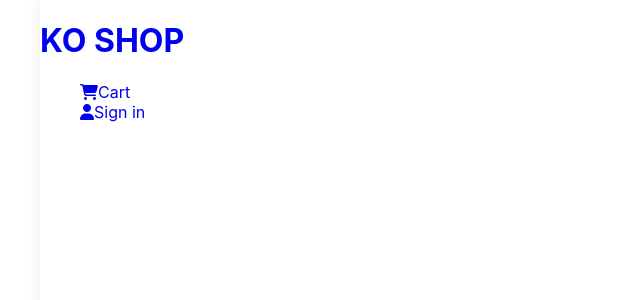
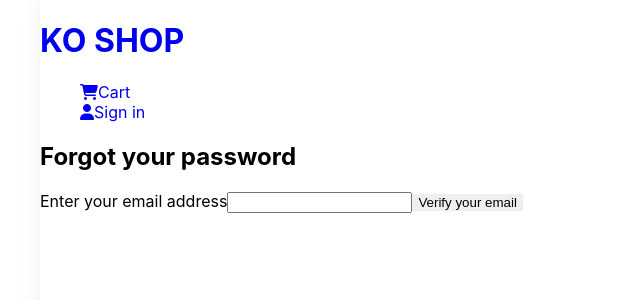
Before and after one commit to lcko1012/full-auth, a React (Create React App) app in the folder client/: page /forgot_password in a window 1280 px wide. Shown: the top 300 px of the page, without its empty margins (0-640 px from the left). Built offline with nearby package versions, Linux system fonts and the light colour scheme.

Commit message:
forgot password client

```diff
--- a/client/src/components/body/Body.js
+++ b/client/src/components/body/Body.js
@@ -4,7 +4,7 @@ import Login from './auth/Login'
 import Register from './auth/Register'
 import ActivationEmail from './auth/ActivationEmail'
 import NotFound from '../utils/NotFound/NotFound'
-
+import ForgotPassword from './auth/ForgotPassword'
 import {useSelector} from 'react-redux'
 
 function Body() {
@@ -15,6 +15,8 @@ function Body() {
             <Switch>
                 <Route path="/login" component={ isLogged ? NotFound : Login} exact />
                 <Route path="/register" component={ isLogged ? NotFound : Register} exact />
+                <Route path="/forgot_password" component={ isLogged ? NotFound : ForgotPassword} exact />
+
                 <Route path="/user/activate/:activation_token" component={ActivationEmail} exact />
 
             </Switch>
--- /dev/null
+++ b/client/src/components/body/auth/ForgotPassword.js
@@ -0,0 +1,55 @@
+import React, {useState} from 'react'
+import axios from 'axios'
+import {isEmail} from '../../utils/validation/Validation'
+import {showErrMsg, showSuccessMsg} from '../../utils/notification/Notification'
+
+const initialState = {
+    email: '',
+    err: '',
+    success: ''
+}
+
+const ForgotPassword = () => {
+    const [data, setData] = useState(initialState)
+
+    const {email, err, success} = data
+
+    const handleChangeInput = (e) => {
+        const {name, value} = e.target
+        setData({...data, [name] : value, err: '', success: ''})
+    }
+
+    const forgotPassword = async () => {
+
+        console.log("click")
+        if(!isEmail(email))
+
+            return setData({...data, err: 'Invalid Email', success: ''})
+
+        try {
+            console.log("click2")
+            const res = await axios.post('http://localhost:5000/user/forgot', {email}, {withCredentials: true})
+
+            return setData({...data, err:'', success: res.data.msg})
+        } catch (err) {
+            err.response.data.msg ?? setData({...data, err: err.response.data.msg, success: ''})
+        }
+    }
+
+    return (
+        <div className="fg_pass">
+            <h2>Forgot your password</h2>
+            <div className="row">
+                {err && showErrMsg(err)}
+                {success && showSuccessMsg(success)}
+
+                <label htmlFor="email">Enter your email address</label>
+                <input type="email" name="email" id="email" value={email}
+                onChange={handleChangeInput}></input>
+                <button onClick={forgotPassword}>Verify your email</button>
+            </div>
+        </div>
+    )
+}
+
+export default ForgotPassword
--- a/client/src/components/body/auth/auth.css
+++ b/client/src/components/body/auth/auth.css
@@ -51,3 +51,41 @@
     color: #111;
     font-weight: 600;
 }
+
+
+/* =======Forgot password ==========*/
+
+.fg_pass h2 {
+    color: #555;
+    text-transform: uppercase;
+    text-align: center;
+    font-size: 2rem;
+    margin: 50px 0;
+    letter-spacing: 1.3px;
+}
+
+.fg_pass .row {
+    max-width: 500px;
+    margin: auto;
+    padding: 0 10px;
+}
+
+.fg_pass .row input {
+    width: 100%;
+    height: 45px;
+    border: 1px solid #ccc;
+    outline: none;
+    padding: 0 15px;
+    border-radius: 3px;
+    margin:  5px 0;
+}
+
+.fg_pass .row button {
+    background-color: #333;
+    color : white;
+    padding: 10px 30px;
+    text-transform: uppercase;
+    letter-spacing: 1.3px;
+    border-radius: 3px;
+    margin-top: 15px;
+}
```
